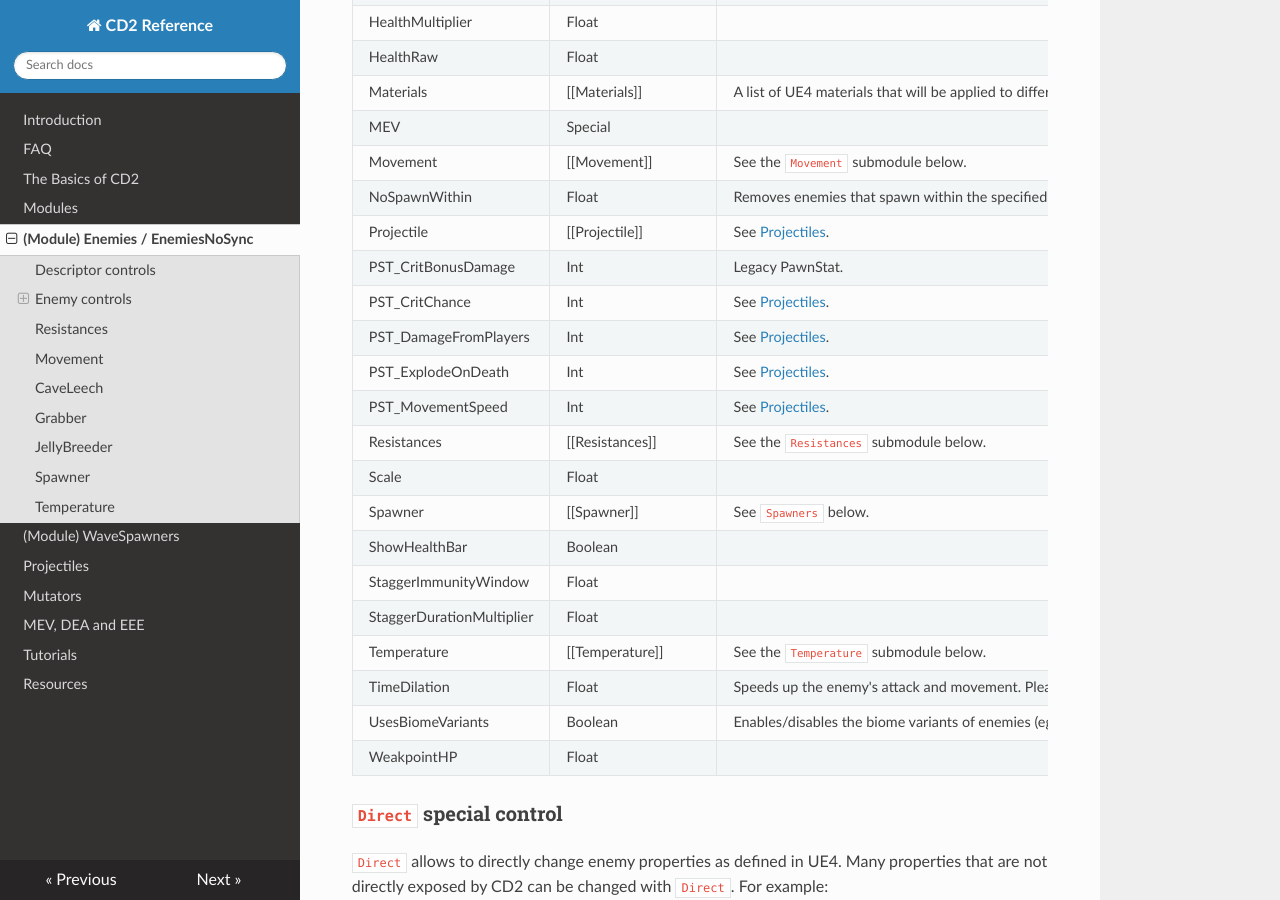
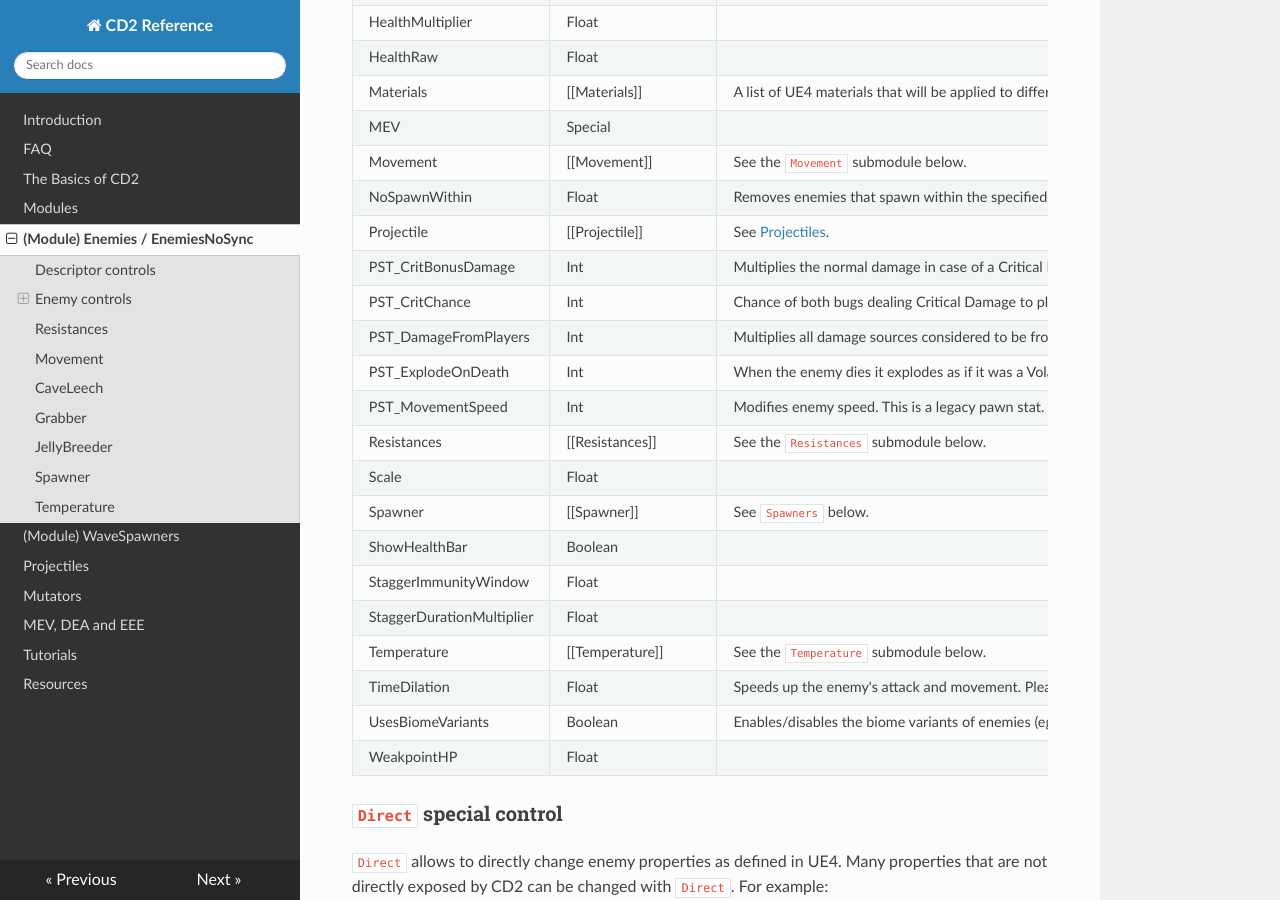
Before and after one commit to vonacht/cd2-docs, an MkDocs documentation site: the page built from docs/enemies.md, in a window 1280 px wide and 900 px high, scrolled down 1621 px. Built offline with MkDocs 1.6.1, drawn with Linux system fonts in a browser that asks for light colours; nearby versions of some CDN libraries.

Commit message:
added the legacy pawn stats in v13

```diff
--- a/docs/enemies.md
+++ b/docs/enemies.md
@@ -50,11 +50,11 @@ Fields inside [[]] are special submodules that can be found in the sections that
 | Movement                  | [[Movement]]    | See the `Movement` submodule below. |
 | NoSpawnWithin             | Float            | Removes enemies that spawn within the specified distance of the player, in cm. |
 | Projectile                | [[Projectile]]    | See [Projectiles](projectiles.md). |
-| PST_CritBonusDamage       | Int               | Legacy PawnStat. |
-| PST_CritChance            | Int               | See [Projectiles](projectiles.md). |
-| PST_DamageFromPlayers     | Int               | See [Projectiles](projectiles.md). |
-| PST_ExplodeOnDeath        | Int               | See [Projectiles](projectiles.md). |
-| PST_MovementSpeed         | Int               | See [Projectiles](projectiles.md). |
+| PST_CritBonusDamage       | Int               | Multiplies the normal damage in case of a Critical Hit (see `PST_CritBonusDamage` below). Default of 1.2 (20 % bonus). |
+| PST_CritChance            | Int               | Chance of both bugs dealing Critical Damage to players or the other way around (no way to have only one direction). Defaults to 0 (0 % chance). |
+| PST_DamageFromPlayers     | Int               | Multiplies all damage sources considered to be from players (including things like temperature shock damage). Defaults to 1. |
+| PST_ExplodeOnDeath        | Int               | When the enemy dies it explodes as if it was a Volatile Bugs mission. |
+| PST_MovementSpeed         | Int               | Modifies enemy speed. This is a legacy pawn stat. See the `Movement` module below for a more customizable module new in CD2. |
 | Resistances               | [[Resistances]] | See the `Resistances` submodule below. |
 | Scale                     | Float           | |
 | Spawner                   | [[Spawner]]     | See `Spawners` below. |
```
